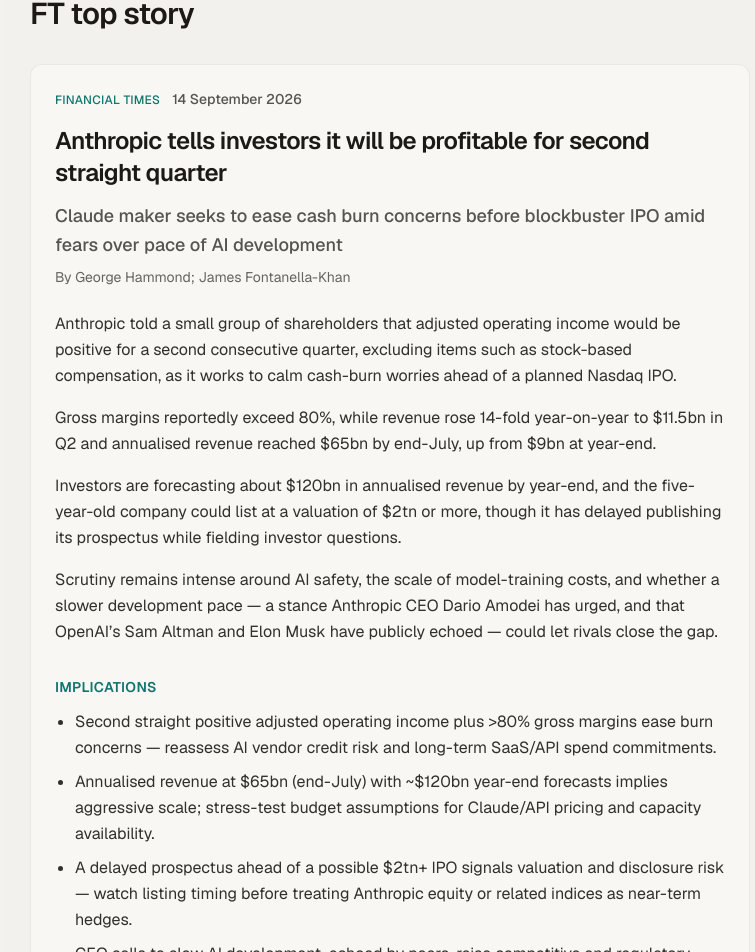
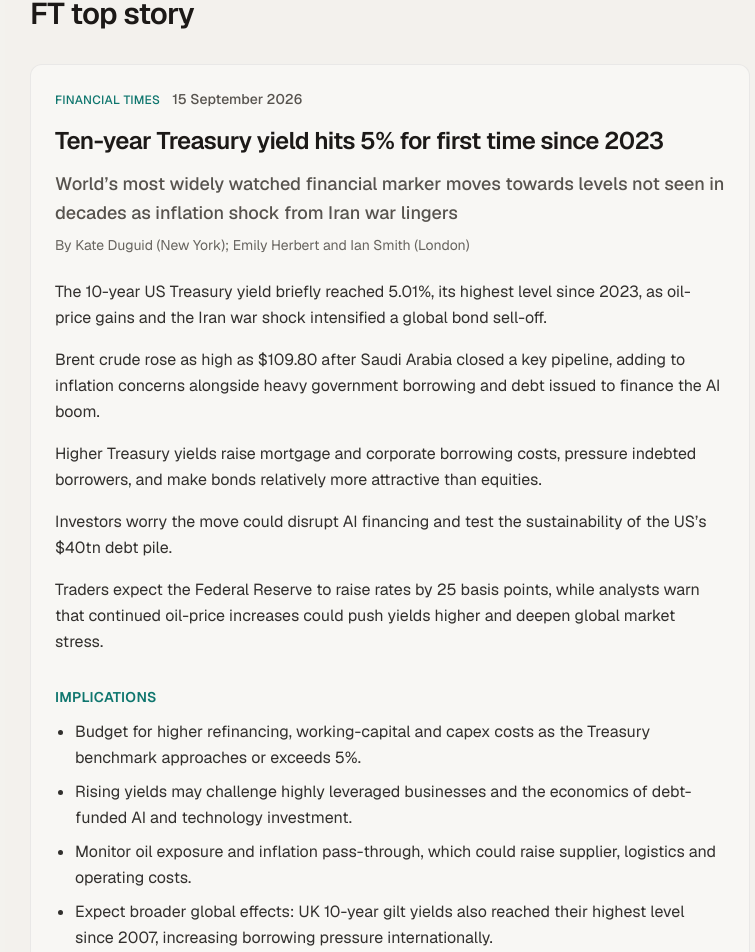
Before and after one commit to kongckk/personal-site, a Next.js app: page / in a window 1280 px wide. Shown: the part 1535-2487 px from the top of the page, without its empty margins (250-1005 px from the left). Built offline with nearby package versions, Linux system fonts and the light colour scheme.

Commit message:
Refresh FT top story for Ops & Finance daily brief

```diff
--- a/src/content/ftTopStory.ts
+++ b/src/content/ftTopStory.ts
@@ -2,19 +2,19 @@
   heading: "FT top story",
   source: "Financial Times",
   headline:
-    "Anthropic tells investors it will be profitable for second straight quarter",
+    "Ten-year Treasury yield hits 5% for first time since 2023",
   standfirst:
-    "Claude maker seeks to ease cash burn concerns before blockbuster IPO amid fears over pace of AI development",
-  authors: "George Hammond; James Fontanella-Khan",
-  dateLabel: "14 September 2026",
-  url: "https://www.ft.com/content/4564e6a5-69e9-40a6-bf0f-a888f2f4f002",
+    "World’s most widely watched financial marker moves towards levels not seen in decades as inflation shock from Iran war lingers",
+  authors: "Kate Duguid (New York); Emily Herbert and Ian Smith (London)",
+  dateLabel: "15 September 2026",
+  url: "https://www.ft.com/content/06cb850d-089a-4318-88d7-a410e9766b89",
   summary:
-    "Anthropic told a small group of shareholders that adjusted operating income would be positive for a second consecutive quarter, excluding items such as stock-based compensation, as it works to calm cash-burn worries ahead of a planned Nasdaq IPO. Gross margins reportedly exceed 80%, while revenue rose 14-fold year-on-year to $11.5bn in Q2 and annualised revenue reached $65bn by end-July, up from $9bn at year-end. Investors are forecasting about $120bn in annualised revenue by year-end, and the five-year-old company could list at a valuation of $2tn or more, though it has delayed publishing its prospectus while fielding investor questions. Scrutiny remains intense around AI safety, the scale of model-training costs, and whether a slower development pace — a stance Anthropic CEO Dario Amodei has urged, and that OpenAI’s Sam Altman and Elon Musk have publicly echoed — could let rivals close the gap.",
+    "The 10-year US Treasury yield briefly reached 5.01%, its highest level since 2023, as oil-price gains and the Iran war shock intensified a global bond sell-off. Brent crude rose as high as $109.80 after Saudi Arabia closed a key pipeline, adding to inflation concerns alongside heavy government borrowing and debt issued to finance the AI boom. Higher Treasury yields raise mortgage and corporate borrowing costs, pressure indebted borrowers, and make bonds relatively more attractive than equities. Investors worry the move could disrupt AI financing and test the sustainability of the US’s $40tn debt pile. Traders expect the Federal Reserve to raise rates by 25 basis points, while analysts warn that continued oil-price increases could push yields higher and deepen global market stress.",
   implications: [
-    "Second straight positive adjusted operating income plus >80% gross margins ease burn concerns — reassess AI vendor credit risk and long-term SaaS/API spend commitments.",
-    "Annualised revenue at $65bn (end-July) with ~$120bn year-end forecasts implies aggressive scale; stress-test budget assumptions for Claude/API pricing and capacity availability.",
-    "A delayed prospectus ahead of a possible $2tn+ IPO signals valuation and disclosure risk — watch listing timing before treating Anthropic equity or related indices as near-term hedges.",
-    "CEO calls to slow AI development, echoed by peers, raise competitive and regulatory scenario risk — build contingency for delayed model releases and shifting safety compliance costs.",
+    "Budget for higher refinancing, working-capital and capex costs as the Treasury benchmark approaches or exceeds 5%.",
+    "Rising yields may challenge highly leveraged businesses and the economics of debt-funded AI and technology investment.",
+    "Monitor oil exposure and inflation pass-through, which could raise supplier, logistics and operating costs.",
+    "Expect broader global effects: UK 10-year gilt yields also reached their highest level since 2007, increasing borrowing pressure internationally.",
   ],
 } as const;
 
```
